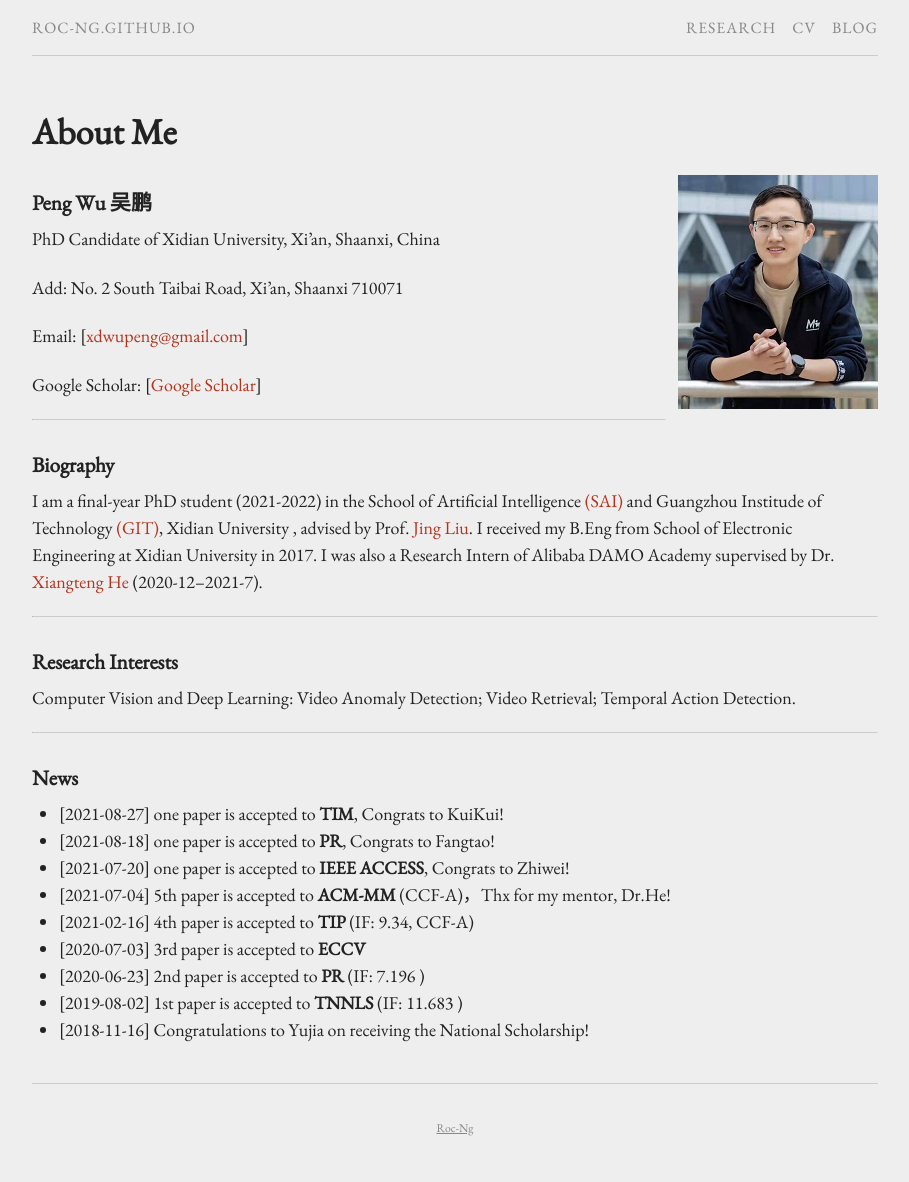
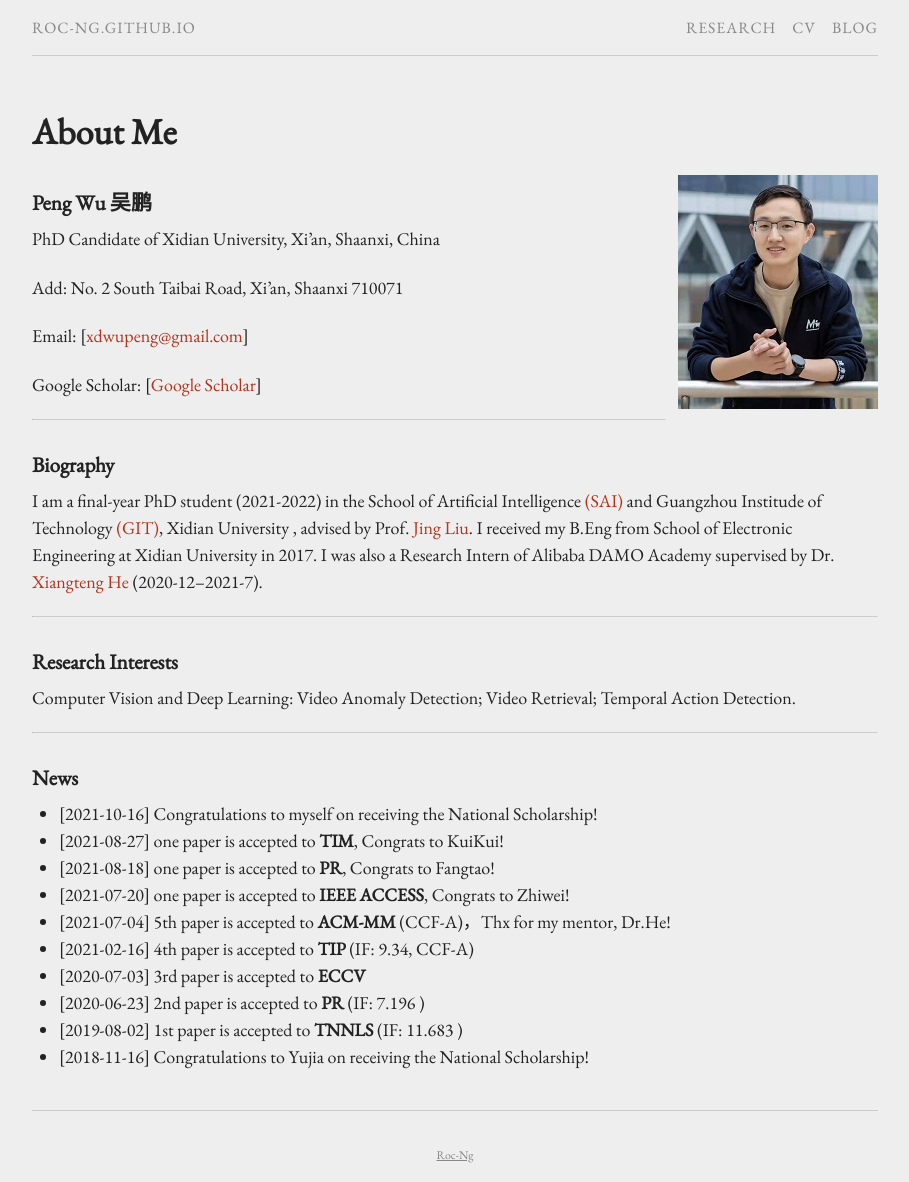
Before and after one commit to Roc-Ng/Roc-Ng.github.io, a Jekyll site: the page built from index.md, in a window 1280 px wide. Shown: the whole page, without its empty margins (185-1094 px from the left). Built offline with Jekyll 4.4.1, drawn with Linux system fonts in a browser that asks for light colours; before the commit the page ends 1155 px from its top, so only the background shows below that.

Commit message:
Update index.md

```diff
--- a/index.md
+++ b/index.md
@@ -31,6 +31,7 @@ Computer Vision and Deep Learning: Video Anomaly Detection; Video Retrieval; Tem
 ------
 
 ### News
++ [2021-10-16]  Congratulations to myself on receiving the National Scholarship!
 + [2021-08-27]  one paper is accepted to **TIM**, Congrats to KuiKui!
 + [2021-08-18]  one paper is accepted to **PR**, Congrats to Fangtao!
 + [2021-07-20]  one paper is accepted to **IEEE ACCESS**, Congrats to Zhiwei!
```
